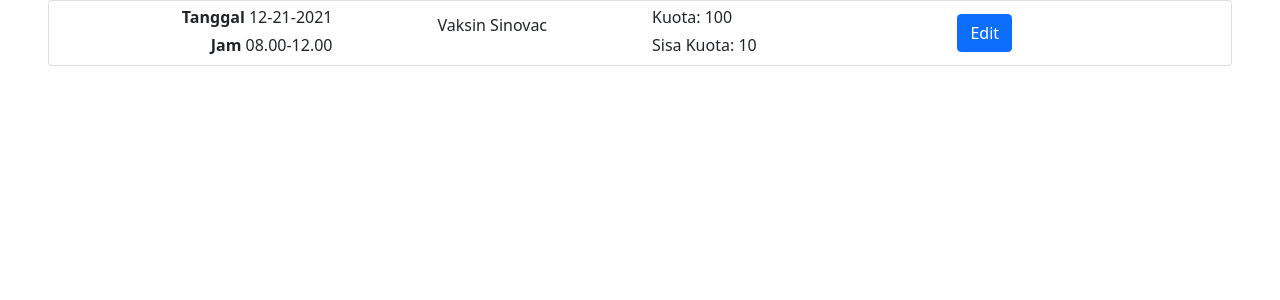
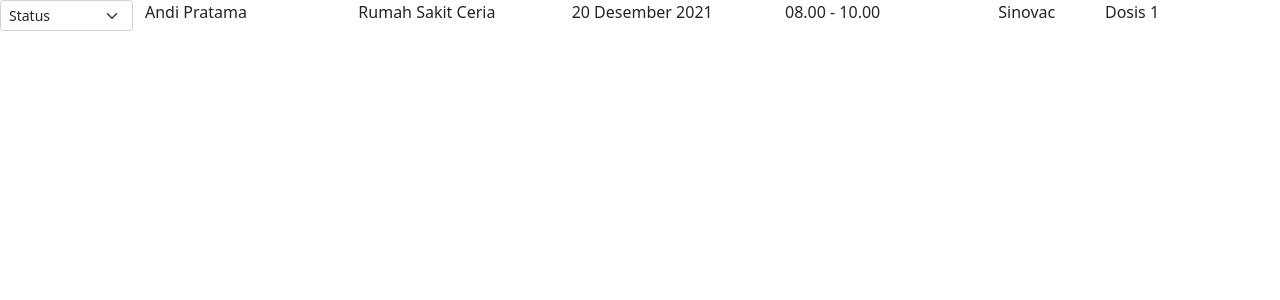
Before and after one commit to bimanugrahaa/vaccine-booking-system-frontend, a React (Create React App) app: page / in a window 1280 px wide. Shown: the top 300 px of the page. Built offline with nearby package versions, Linux system fonts and the light colour scheme.

Commit message:
Add userList component
Add userList component.

```diff
--- a/src/App.js
+++ b/src/App.js
@@ -9,11 +9,12 @@ import LoginAdmin from './admin/pages/login';
 import Sidebar from './admin/components/sidebar';
 import FaskesList from './admin/components/faskesList';
 import VaccineList from './admin/components/vaccineList';
+import UsersList from './admin/components/usersList';
 
 function App() {
   return (
     <>
-    <VaccineList/>
+    <UsersList/>
     </>
   );
 }
--- /dev/null
+++ b/src/admin/components/usersList.jsx
@@ -0,0 +1,35 @@
+
+export default function UsersList() {
+
+    return (
+        <>
+        <div className="container-fluid">
+            <div className="row">
+                <select class="form-select form-select-sm w-auto h-50 col-md-2" aria-label=".form-select-sm example">
+                    <option selected disabled>Status</option>
+                    <option value="1">Sudah vaksin</option>
+                    <option value="2">Expired</option>
+                </select>
+                <div className="col-md-2">
+                    Andi Pratama
+                </div>
+                <div className="col-md-2">
+                    Rumah Sakit Ceria
+                </div>
+                <div className="col-md-2">
+                    20 Desember 2021
+                </div>
+                <div className="col-md-2">
+                    08.00 - 10.00
+                </div>
+                <div className="col-md-1">
+                    Sinovac
+                </div>
+                <div className="col-md-1">
+                    Dosis 1
+                </div>
+            </div>
+        </div>
+        </>
+    )
+}
```
